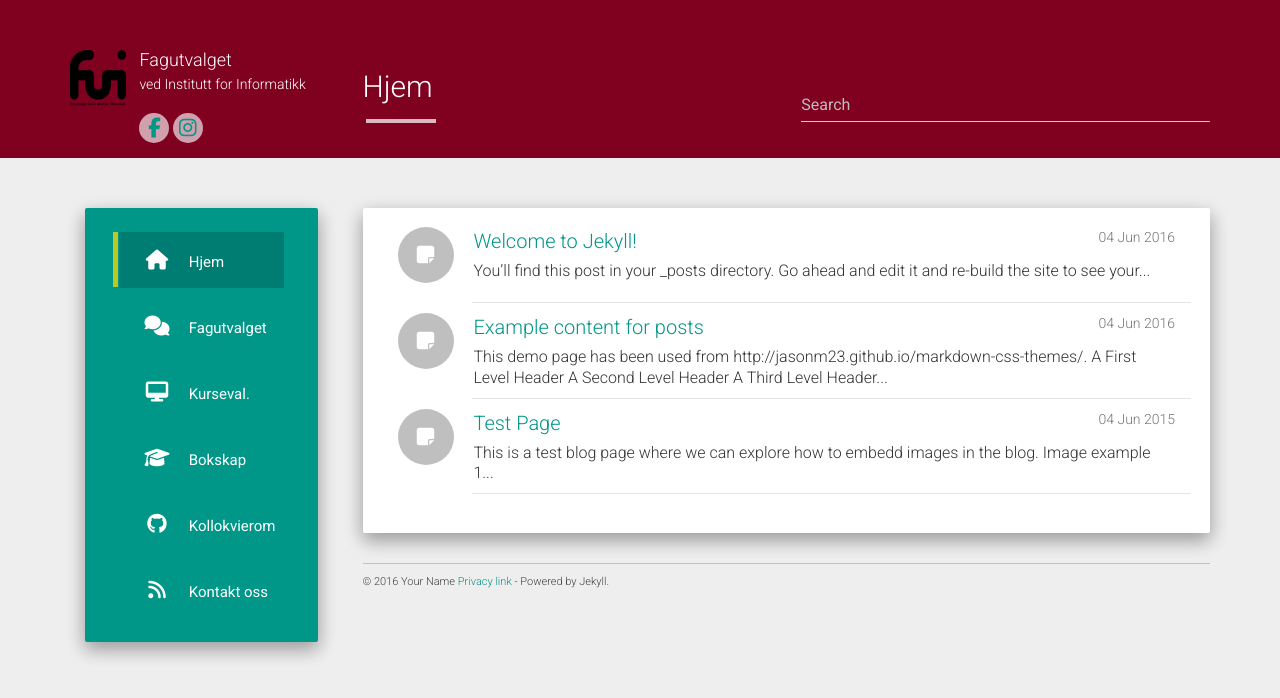
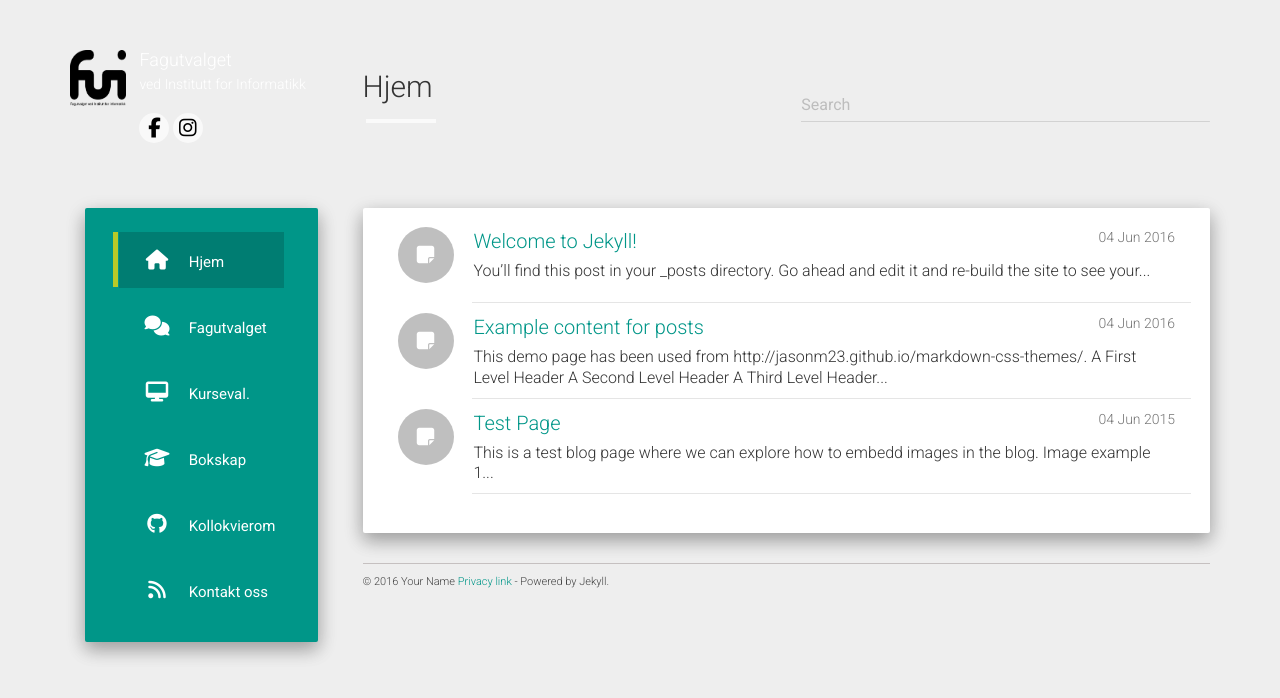
Before and after one commit to fui/fui.github.io, a Jekyll site: the page built from index.html, in a window 1280 px wide. Shown: the top 698 px of the page. Built offline with Jekyll 4.4.1, drawn with Linux system fonts in a browser that asks for light colours; nearby versions of some CDN libraries; the list of posts is cut into pages by our own code.

Commit message:
updated header

```diff
--- a/static/css/main.css
+++ b/static/css/main.css
@@ -1,6 +1,6 @@
 .main.outer{padding-top: 50px;}
 .header-panel.shadow-z-2 {
-    background-color: #800020;
+    background-color: # v;
     padding: 50px 0 15px 0;
     width: 100%;
 }
@@ -54,7 +54,7 @@ p.info a {
     text-align: center;
     line-height: 20px;
     font-size: 20px;
-    color: #009688;
+    color: #000000;
     padding: 5px;
     width: 30px;
     height: 30px;
@@ -62,7 +62,7 @@ p.info a {
 }
 .icon:hover {
     color: rgba(255, 255, 255, 0.63);
-    background: #009688;
+    background: #000000;
 }
 .menu ul li {
     list-style: none;
@@ -98,7 +98,7 @@ li.current-menu-item:before {
     color: #01c87b;
     font-weight: 300;
 }
-h2.blog-title-pro{color: #fff;}
+h2.blog-title-pro{color: #0000000;}
 h2.blog-title-pro:after {
     content: "";
     display: block;
```
